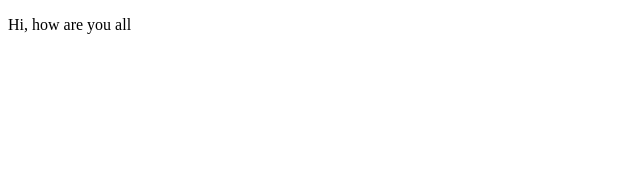
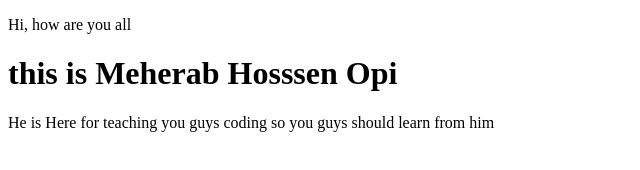
Before and after one commit to Meherabhossen/my-second-repo, a plain HTML site: page index.html in a window 1280 px wide. Shown: the whole page, without its empty margins (0-640 px from the left). Drawn offline with Linux system fonts and the light colour scheme.

Commit message:
Pragrapuh added

```diff
--- a/index.html
+++ b/index.html
@@ -8,5 +8,7 @@
 </head>
 <body>
     <p>Hi, how are you all </p>
+    <h1>this is Meherab Hosssen Opi</h1>
+    <P>He is Here for teaching you guys coding so you guys should learn from him</P>
 </body>
 </html>
```
